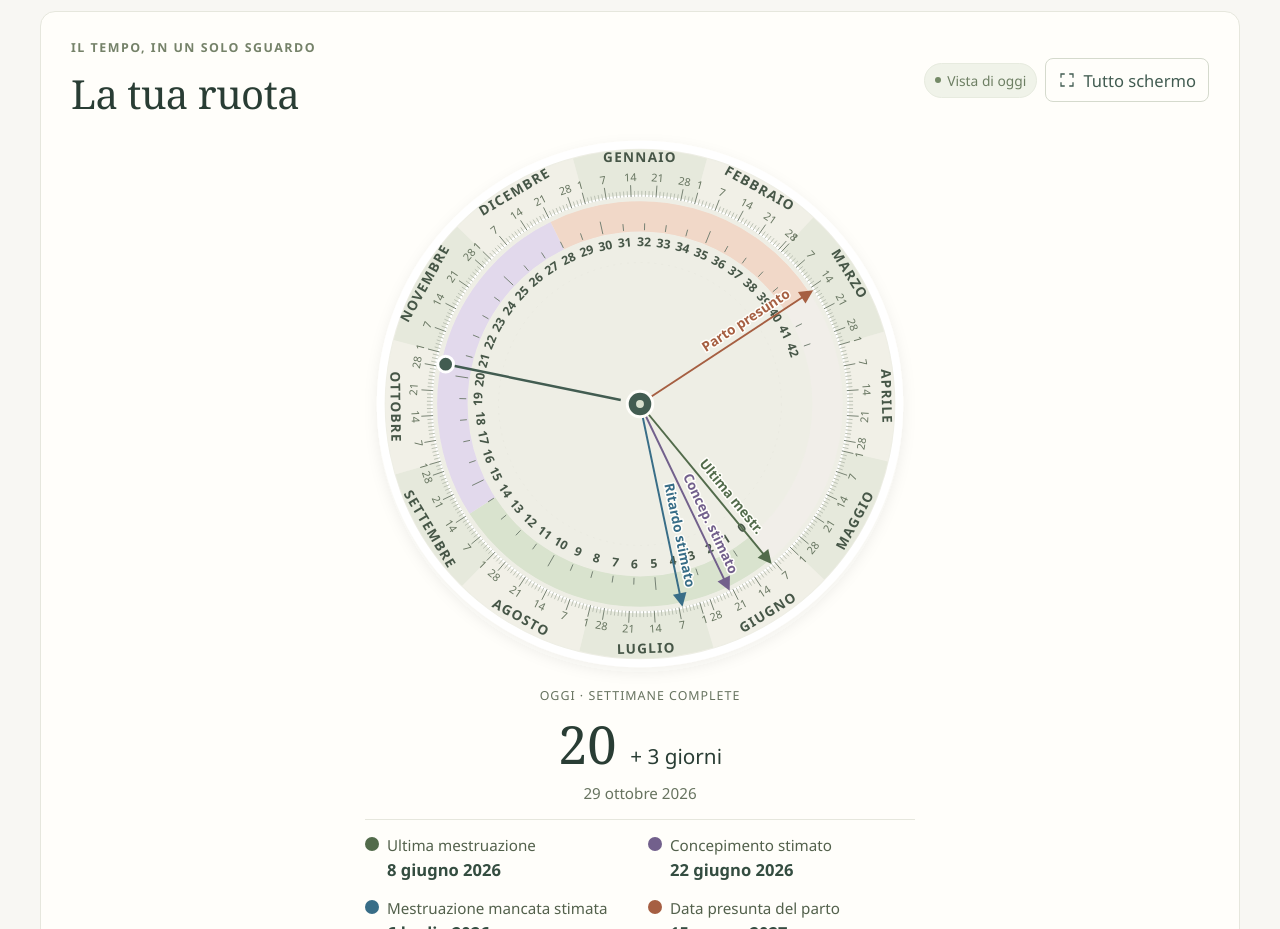
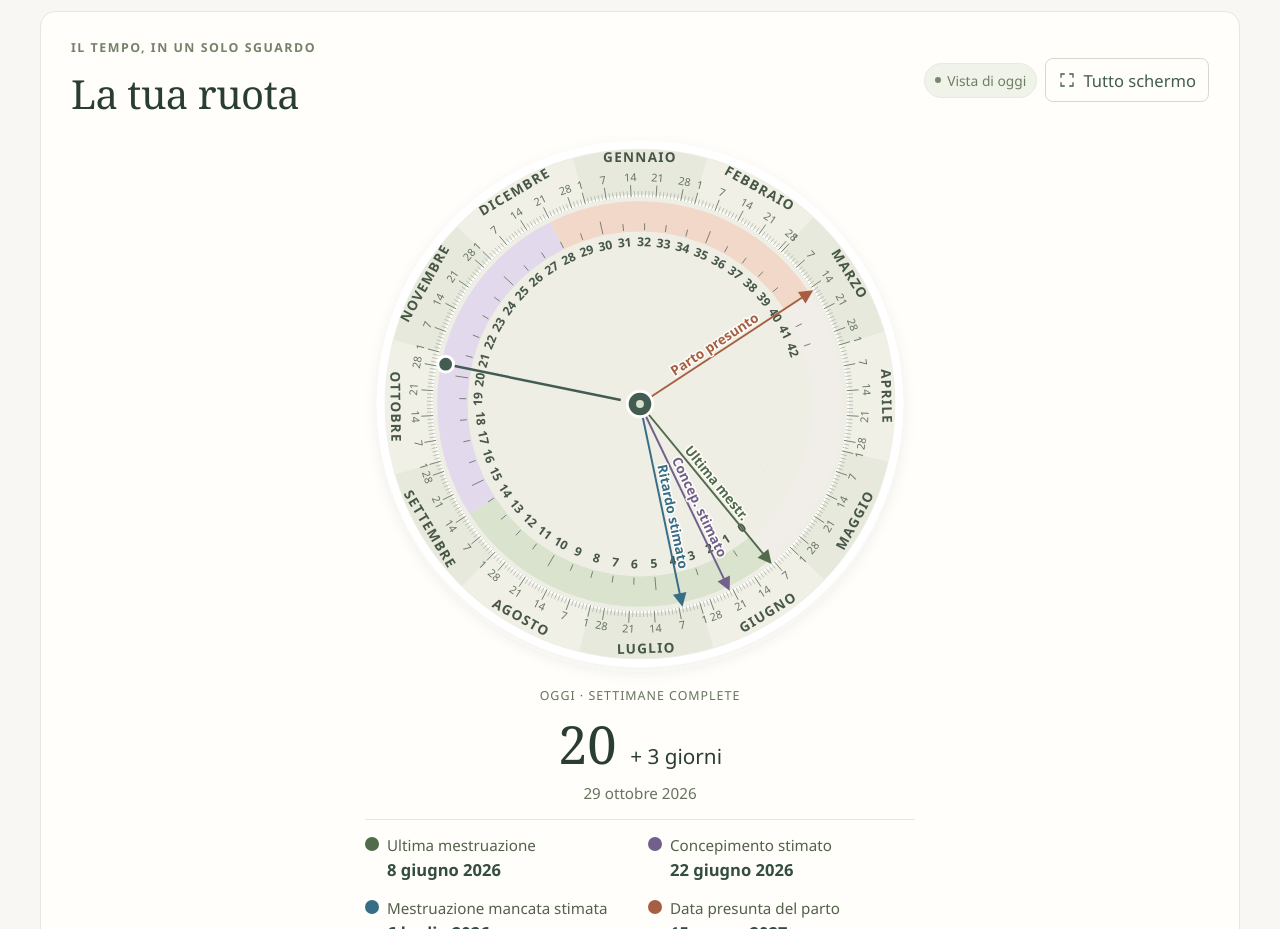
Before and after one commit to simoneparri/ruotagyn, an Angular app: page / in a window 1280 px wide. Shown: the part 780-1709 px from the top of the page. Built offline with nearby package versions, Linux system fonts and the light colour scheme.

Commit message:
Refactor wheel component and tests; update hand label positioning and radius calculations for improved accuracy

```diff
--- a/src/app/wheel.ts
+++ b/src/app/wheel.ts
@@ -79,7 +79,7 @@ const INDICATORS = [
             <line x1="280" y1="280" x2="280" y2="76" [attr.stroke]="indicator.color" stroke-width="2"/>
             <path class="hand-arrow" d="M 280 69 L 273 83 L 287 83 Z" [attr.fill]="indicator.color"/>
           </g>
-          <text [attr.transform]="handLabelTransform(angle(indicator.days), flipped)"
+          <text [attr.transform]="handLabelTransform(angle(indicator.days), flipped, indicator.id === 'due-date' ? 45 : 65)"
             [style.fill]="indicator.color"
             [style.text-anchor]="flipped ? 'end' : 'start'"
             class="hand-label" x="0" dy="-.3em">{{ indicator.shortLabel }}</text>
@@ -334,10 +334,10 @@ export class Wheel {
   handLabelFlipped(angle: number): boolean {
     return ((angle % 360) + 360) % 360 > 180;
   }
-  handLabelTransform(angle: number, flipped: boolean): string {
-    const start = this.point(angle, 85);
+  handLabelTransform(angle: number, flipped: boolean, radius: number): string {
+    const start = this.point(angle, radius);
     const radians = angle * Math.PI / 180;
-    const offset = flipped ? 7 : -7;
+    const offset = flipped ? 4 : -4;
     return `translate(${start.x + offset * Math.cos(radians)} ${start.y + offset * Math.sin(radians)}) rotate(${angle - 90 + (flipped ? 180 : 0)})`;
   }
   point(angle: number, radius: number): Point {
```
Also changed, not shown: 1 other file (tests, documents, lock files or other folders).
